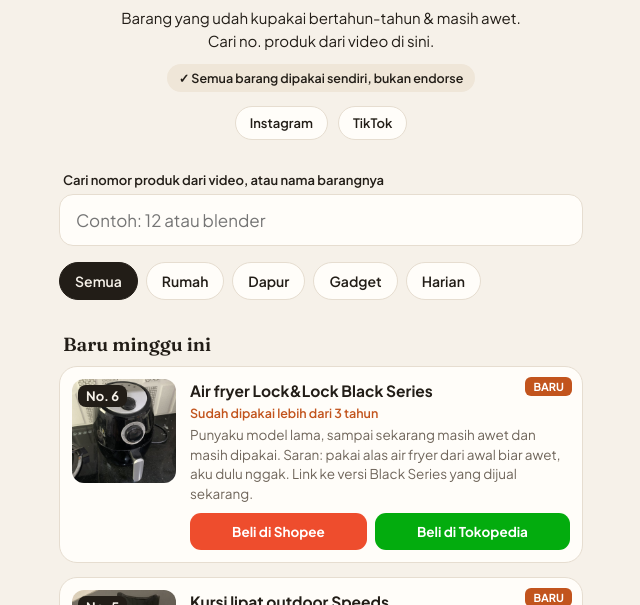
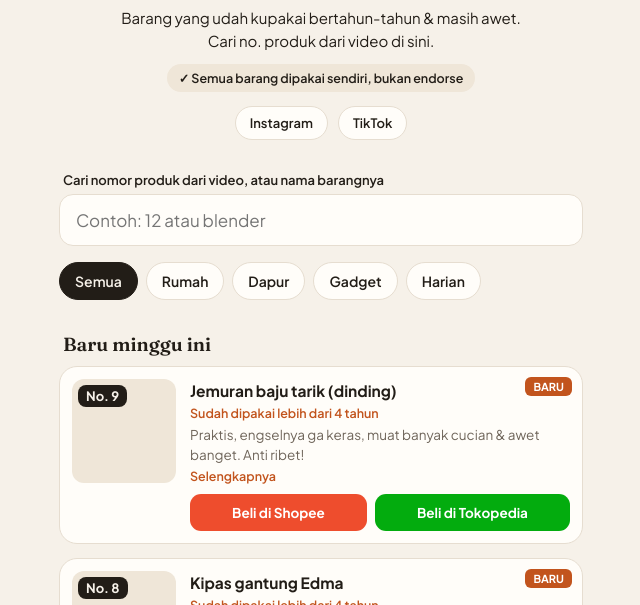
Before and after one commit to reviewawet/reviewawet.github.io, a plain HTML site: page index.html in a window 1280 px wide. Shown: the part 195-800 px from the top of the page, without its empty margins (319-959 px from the left). Drawn offline with Linux system fonts and the light colour scheme.

Commit message:
Add files via upload

```diff
--- a/index.html
+++ b/index.html
@@ -59,7 +59,9 @@
   .meta{min-width:0;display:flex;flex-direction:column}
   .name{font-weight:700;font-size:15.5px;line-height:1.3;margin:2px 0 4px}
   .age{font-size:12.5px;font-weight:600;color:var(--accent);margin-bottom:4px}
-  .note{font-size:13.5px;color:var(--muted);line-height:1.45;margin:0 0 10px}
+  .note{font-size:13.5px;color:var(--muted);line-height:1.45;margin:0 0 10px;display:-webkit-box;-webkit-line-clamp:2;-webkit-box-orient:vertical;overflow:hidden}
+  .note.open{-webkit-line-clamp:unset;display:block}
+  .more{display:block;text-align:left;background:none;border:0;padding:0;margin:-6px 0 10px;font:inherit;font-size:12.5px;font-weight:600;color:var(--accent);cursor:pointer}
   .btns{display:flex;gap:8px;flex-wrap:wrap;margin-top:auto}
   .btn{flex:1 1 auto;text-align:center;text-decoration:none;font-weight:700;font-size:13.5px;padding:10px 12px;border-radius:11px;color:#fff;min-width:110px}
   .btn.shopee{background:var(--shopee)}
@@ -122,6 +124,9 @@ const CATEGORIES = ["Rumah", "Dapur", "Gadget", "Harian", "Perawatan"];
    isNew: true shows it under "Baru minggu ini"
 */
 const PRODUCTS = [
+  {id:9,name:"Jemuran baju tarik (dinding)",category:"Rumah",years:"lebih dari 4 tahun",note:"Praktis, engselnya ga keras, muat banyak cucian & awet banget. Anti ribet!",image:"img/9.jpg",shopee:"https://s.shopee.co.id/8pndsM0DOY",tokopedia:"https://vt.tokopedia.com/t/ZS9PXnLDL5E22-pYRY5/",isNew:true},
+  {id:8,name:"Kipas gantung Edma",category:"Rumah",years:"lebih dari 4 tahun",note:"Angin bisa diatur, 3 mode kecepatan & ada timer biar ga lupa matiin.",image:"img/8.jpg",shopee:"https://s.shopee.co.id/W8Vwz1b5h",tokopedia:"https://vt.tokopedia.com/t/ZS9PXtgAsRCpC-1gNks/",isNew:true},
+  {id:7,name:"Kipas angin Air Monster",category:"Rumah",years:"lebih dari 6 tahun",note:"Tampilannya gak norak, affordable, gampang dibersihin. So far belum ada minusnya.",image:"img/7.jpg",shopee:"https://s.shopee.co.id/1W138luSsL",tokopedia:"https://vt.tokopedia.com/t/ZS9PXtPShRaXy-4qUhi/",isNew:true},
   {id:6,name:"Air fryer Lock&Lock Black Series",category:"Dapur",years:"lebih dari 3 tahun",note:"Punyaku model lama, sampai sekarang masih awet dan masih dipakai. Saran: pakai alas air fryer dari awal biar awet, aku dulu nggak. Link ke versi Black Series yang dijual sekarang.",image:"img/6.jpg",shopee:"https://s.shopee.co.id/30pq4VXFPF",tokopedia:"https://vt.tokopedia.com/t/ZS9PQPmtexdmN-UC5Qm/",isNew:true},
   {id:5,name:"Kursi lipat outdoor Speeds",category:"Harian",years:"lebih dari 2 tahun",note:"Murah, besinya kuat, praktis dibawa ke mana-mana dan disimpan di mobil. Minusnya: bautnya rawan kendor, kuakalin pakai tali tis dan so far aman.",image:"img/5.jpg",shopee:"https://s.shopee.co.id/AAJ0YxgTGD",tokopedia:"https://vt.tokopedia.com/t/ZS9PQBjcDHt43-5Hrfh/",isNew:true},
   {id:4,name:"Kran sink tarik SUS 304 (panas-dingin)",category:"Dapur",years:"lebih dari 1 tahun",note:"Bisa dari dua pipa (panas & dingin), kepala bisa ditarik dan balik sendiri, ada mode shower & air biasa. Minusnya: warnanya cuma hitam dan silver.",image:"img/4.jpg",shopee:"https://s.shopee.co.id/3LSgPaSjjB",tokopedia:"https://vt.tokopedia.com/t/ZS9PQh3r56K39-bC9NP/",isNew:true},
@@ -155,14 +160,14 @@ if (!PRODUCTS.length) $("#demoNote").innerHTML = `<div class="demo">Ini contoh t
 const placeholder = `<svg viewBox="0 0 24 24" fill="none" stroke="currentColor" stroke-width="1.6"><path d="M3 7l9-4 9 4-9 4-9-4z"/><path d="M3 7v10l9 4 9-4V7"/><path d="M12 11v10"/></svg>`;
 
 function card(p, highlight){
-  const img = p.image ? `<img src="${esc(p.image)}" alt="${esc(p.name)}" loading="lazy" onerror="this.replaceWith(document.createRange().createContextualFragment(\`${placeholder}\`))">` : placeholder;
+  const img = p.image ? `<img src="${esc(p.image)}" alt="${esc(p.name)}" loading="lazy" onerror="this.style.display='none'">` : placeholder;
   const s = safeUrl(p.shopee), t = safeUrl(p.tokopedia);
   return `<article class="card${highlight?' hit':''}${p.isNew?' isnew':''}" id="p${esc(p.id)}">
     <div class="thumb">${img}<span class="num">No. ${esc(p.id)}</span></div>
     <div class="meta">
       <div class="name">${esc(p.name)}</div>
       ${p.years?`<div class="age">Sudah dipakai ${esc(p.years)}</div>`:""}
-      ${p.note?`<p class="note">${esc(p.note)}</p>`:""}
+      ${p.note?`<p class="note">${esc(p.note)}</p><button type="button" class="more" hidden>Selengkapnya</button>`:""}
       <div class="btns">
         ${s?`<a class="btn shopee" href="${esc(s)}" target="_blank" rel="noopener sponsored">Beli di Shopee</a>`:""}
         ${t?`<a class="btn toped" href="${esc(t)}" target="_blank" rel="noopener sponsored">Beli di Tokopedia</a>`:""}
@@ -206,5 +211,9 @@ const h = location.hash.replace("#","");
 if (/^\d+$/.test(h)) $("#q").value = h;
 render();
 </script>
+<script>
+function fixNotes(){document.querySelectorAll('.note').forEach(n=>{const b=n.nextElementSibling;if(!b||!b.classList.contains('more'))return;if(!n.classList.contains('open'))b.hidden=n.scrollHeight<=n.clientHeight+1;b.onclick=()=>{const o=n.classList.toggle('open');b.textContent=o?'Tutup':'Selengkapnya';};});}
+new MutationObserver(fixNotes).observe(document.body,{childList:true,subtree:true});addEventListener('load',fixNotes);addEventListener('resize',fixNotes);
+</script>
 </body>
 </html>
```
